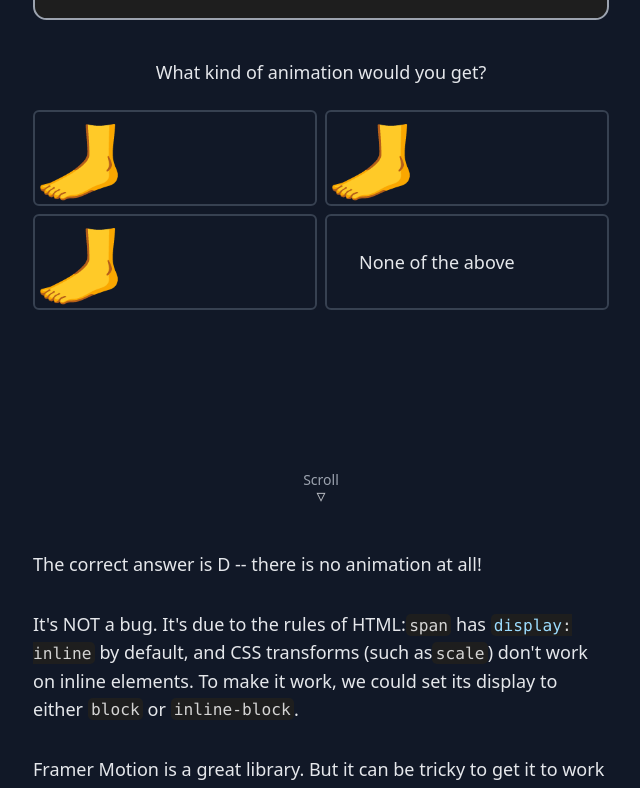
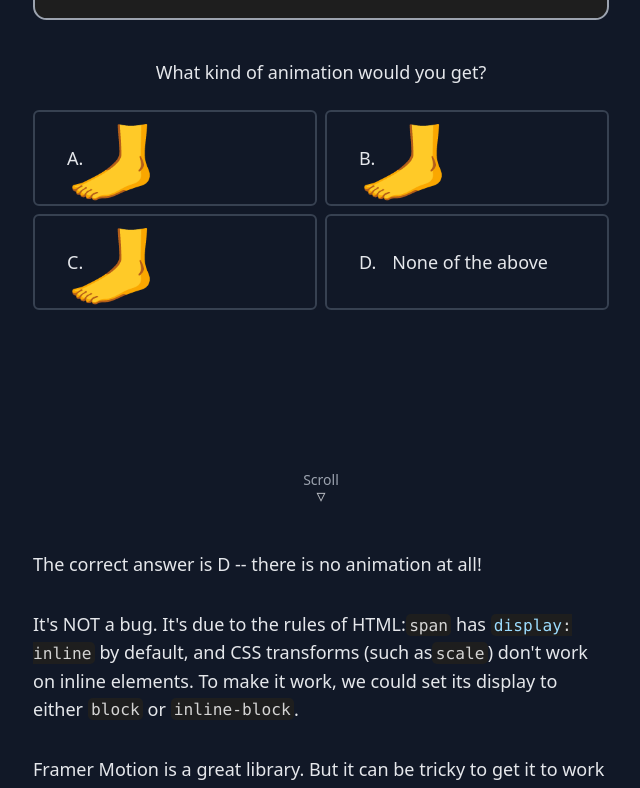
Before and after one commit to lintonye/smileys-in-motion, a Next.js app in the folder smileysinmotion.com/: page / in a window 1280 px wide. Shown: the part 1090-1878 px from the top of the page, without its empty margins (319-959 px from the left). Built offline with nearby package versions, Linux system fonts and the light colour scheme.

Commit message:
Add option id

```diff
--- a/smileysinmotion.com/components/Home.js
+++ b/smileysinmotion.com/components/Home.js
@@ -259,10 +259,11 @@ function Foot({ repeatType = null }) {
   );
 }
 
-function Option({ children }) {
+function Option({ id, children }) {
   return (
-    <motion.div className="border-2 border-solid border-gray-700 rounded-md p-8 cursor-pointer hover:border-blue-500 hover:bg-gray-800">
-      {children}
+    <motion.div className="border-2 border-solid border-gray-700 rounded-md p-8 cursor-pointer hover:border-blue-500 hover:bg-gray-800 flex space-x-4">
+      <div>{id}.</div>
+      <div>{children}</div>
     </motion.div>
   );
 }
```
